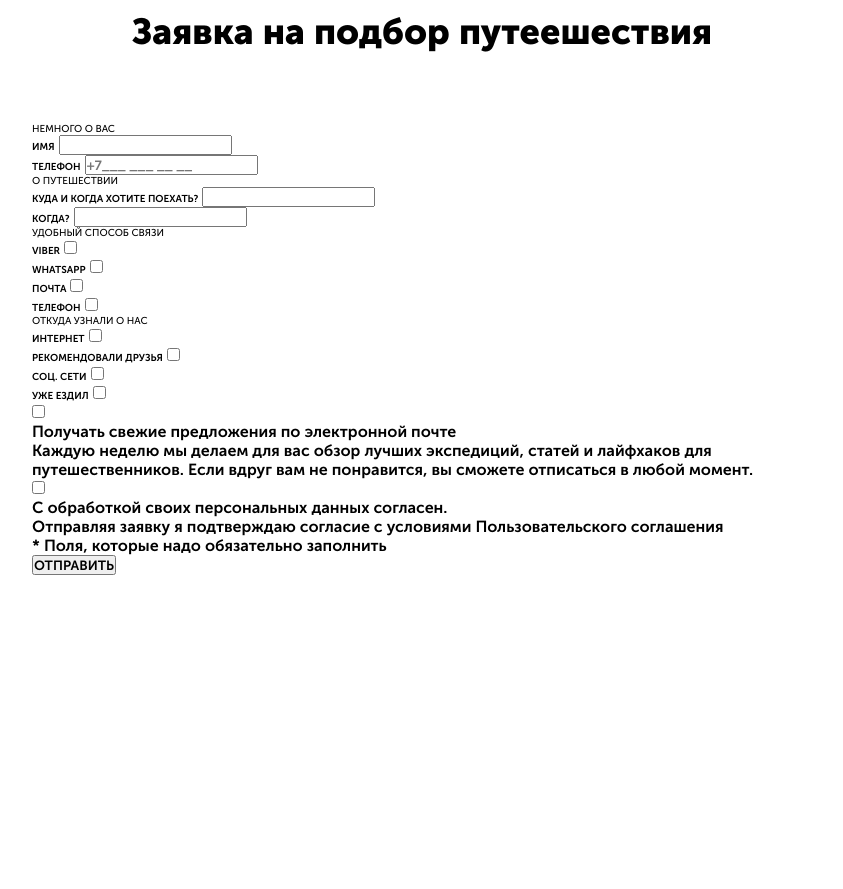
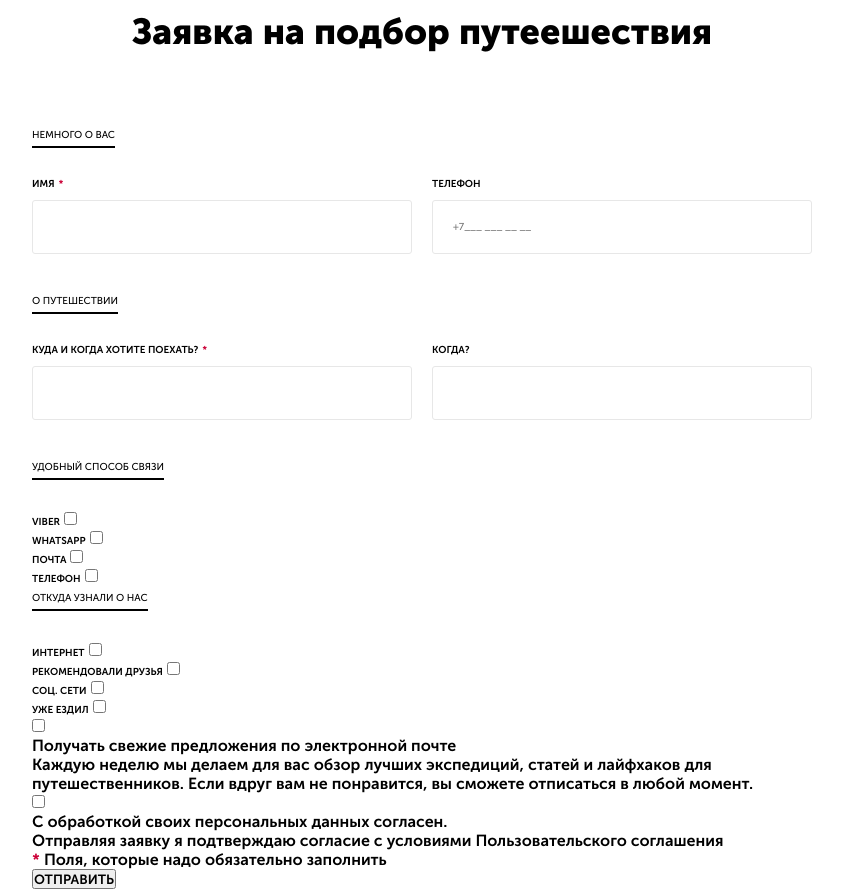
Before and after one commit to Liaska/VoxInteractive, a website: page pug/index.pug in a window 1280 px wide. Shown: the part 1060-1949 px from the top of the page, without its empty margins (218-1061 px from the left). Before the commit the page ends 1635 px from the top, so only its background shows below. Drawn offline with nearby package versions, Linux system fonts and the light colour scheme; files that its build step writes are made by us from their sources; files whose address does not match are found by name.

Commit message:
input design started

```diff
--- a/pug/index.pug
+++ b/pug/index.pug
@@ -86,19 +86,19 @@ html(lang="en")
                         p(class="request__info formTitles formBorder uppercase") Немного о Вас
                         .request__inputs
                             div(class="name inputWrapper")
-                                label(class="formText formRequired uppercase" for="name") Имя
+                                label(class="formText formRequired uppercase request__label" for="name") Имя
                                 input(type="text" name="name" required id="name")
                             div(class="phone inputWrapper")
-                                label(class="formText uppercase" for="phone") Телефон
-                                input(type="number" name="phono" placeholder="+7___ ___ __ __" id="phone")
+                                label(class="formText uppercase request__label" for="phone") Телефон
+                                input(type="text" name="phono" placeholder="+7___ ___ __ __" id="phone" pattern="+7[0-9]{3}-[0-9]{7}" maxlength="12" minlength="12")
                     div.request__travel
                         p(class="request__info formTitles formBorder uppercase") О ПУТЕШЕСТВИИ
                         .request__inputs
                             div(class="where inputWrapper")
-                                label(class="formText formRequired uppercase" for="where" placeholder="Континент, страна или город" ) КУДА И КОГДА ХОТИТЕ ПОЕХАТЬ?
+                                label(class="formText formRequired uppercase request__label" for="where" placeholder="Континент, страна или город" ) КУДА И КОГДА ХОТИТЕ ПОЕХАТЬ?
                                 input(type="text" name="name" required id="where")
                             div(class="when inputWrapper")
-                                label(class="formText uppercase" for="when") КОГДА?
+                                label(class="formText uppercase request__label" for="when") КОГДА?
                                 input(type="text" name="name" required id="when")
                     div.request__socials
                         .request__call
@@ -143,5 +143,5 @@ html(lang="en")
                             p Отправляя заявку я подтверждаю согласие с условиями Пользовательского соглашения
 
                             p #[span *] Поля, которые надо обязательно заполнить
-                <button type="submit">ОТПРАВИТЬ</button>
+                    button(type="submit") ОТПРАВИТЬ
         script(src="build/js/script.js")
--- a/scss/style.scss
+++ b/scss/style.scss
@@ -251,3 +251,60 @@ $ColorR: #CB0037;
 .uppercase {
     text-transform: uppercase;
 }
+
+input[type=text], input[type=tel] {
+    background: #FFFFFF;
+    border: 1px solid #E7E7E7;
+    border-radius: 3px;
+    padding: 20px;
+    width: 380px;
+    font-size: 10px;
+    font-weight: 500;
+}
+
+.formBorder {
+    display: inline-block;
+    position: relative;
+    padding-bottom: 7px;
+        &:after {
+            content: "";
+            position: absolute;
+            bottom: 0;
+            left: 0;
+            width: 100%;
+            border-bottom: 2px solid black;
+        }
+    margin-bottom: 30px;
+}
+
+.request__inputs {
+    display: flex;
+    margin-bottom: 35px;
+}
+
+.inputWrapper {
+    display: flex;
+    flex-direction: column;
+}
+
+.request__label {
+    margin-bottom: 10px;
+}
+
+.inputWrapper:first-child {
+    margin-right: 20px;
+}
+
+.formRequired::after {
+    content: "*";
+    padding-left: 4px;
+    color: $ColorR
+}
+
+span {
+    color: $ColorR;
+}
+
+input:focus {
+    outline: none;
+}
```
Also changed, not shown: build/css/style.min.css, index.html, 1 other file.
